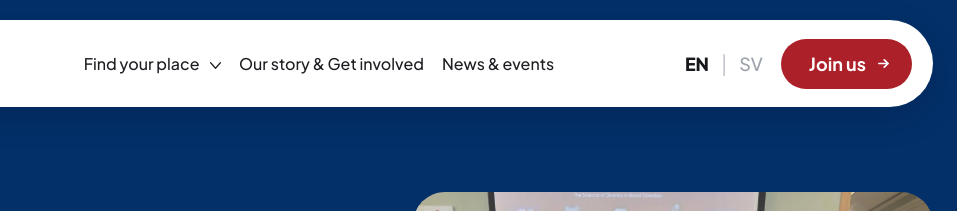
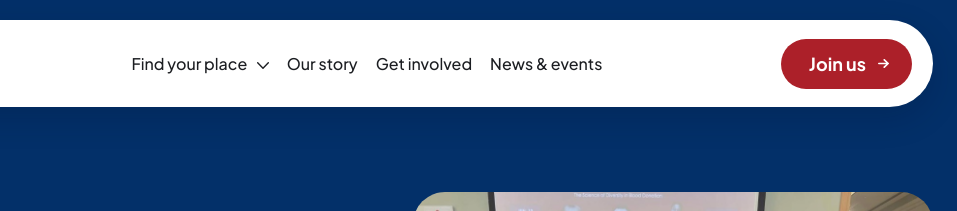
Before and after one commit to Hardeep2026/nsca-sweden, a plain HTML site: page teenagers.html in a window 1280 px wide. Shown: the top 211 px of the page, 323-1280 px from the left. Drawn offline with nearby package versions, Linux system fonts and the light colour scheme.

Commit message:
Update teenagers.html

```diff
--- a/teenagers.html
+++ b/teenagers.html
@@ -36,16 +36,17 @@
               <li><a href="family.html">Family &amp; friends</a></li>
             </ul>
           </div>
-          <a href="our-story.html">Our story & Get involved</a>
+          <a href="our-story.html">Our story </a>
+           <a href="get-involved.html">Get involved </a>
           <a href="news-events.html">News &amp; events</a>
         </div>
 
         <div class="nav-actions">
-          <div class="lang-switch" aria-label="Language">
+          <!-- <div class="lang-switch" aria-label="Language">
             <span class="active">EN</span>
             <span class="sep">|</span>
             <a class="inactive" href="#">SV</a>
-          </div>
+          </div> -->
           <a class="btn-join" href="index.html#involve">Join us <img src="assets/arrow-white.svg" alt="" width="11"
               height="9" /></a>
           <button class="nav-toggle" id="navToggle" type="button" aria-label="Toggle menu" aria-expanded="false">
```
